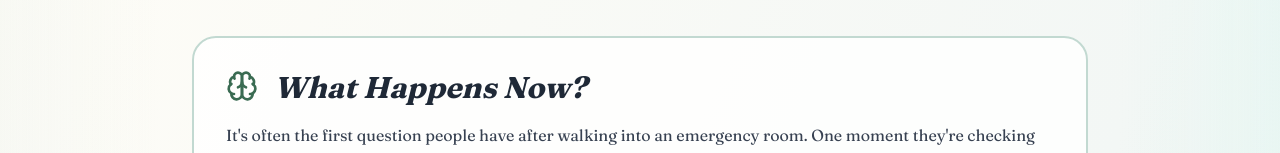
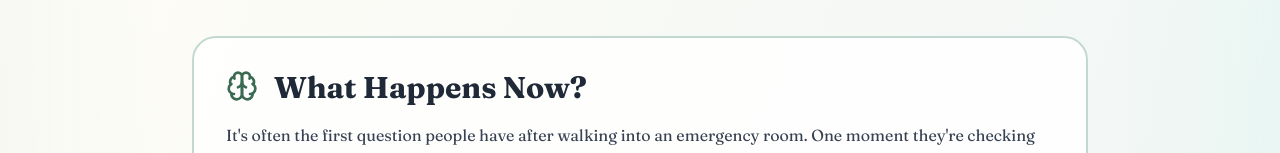
Before and after one commit to aashniamber/ER-companion, a Next.js app: page /about in a window 1280 px wide. Shown: the part 384-537 px from the top of the page. Built offline with nearby package versions, Linux system fonts and the light colour scheme.

Commit message:
Update page.tsx

```diff
--- a/src/app/about/page.tsx
+++ b/src/app/about/page.tsx
@@ -37,7 +37,7 @@ export default function About() {
             <div className="bg-white/80 rounded-3xl p-8 border-2 border-sage-200">
               <div className="flex items-start gap-4 mb-4">
                 <Brain className="text-sage-600 flex-shrink-0" size={32} />
-                <h2 className="text-3xl font-bold italic text-gray-800">What Happens Now?</h2>
+                <h2 className="text-3xl font-bold text-gray-800">What Happens Now?</h2>
               </div>
               <p className="text-gray-700 leading-relaxed">
 It's often the first question people have after walking into an emergency room.
```
